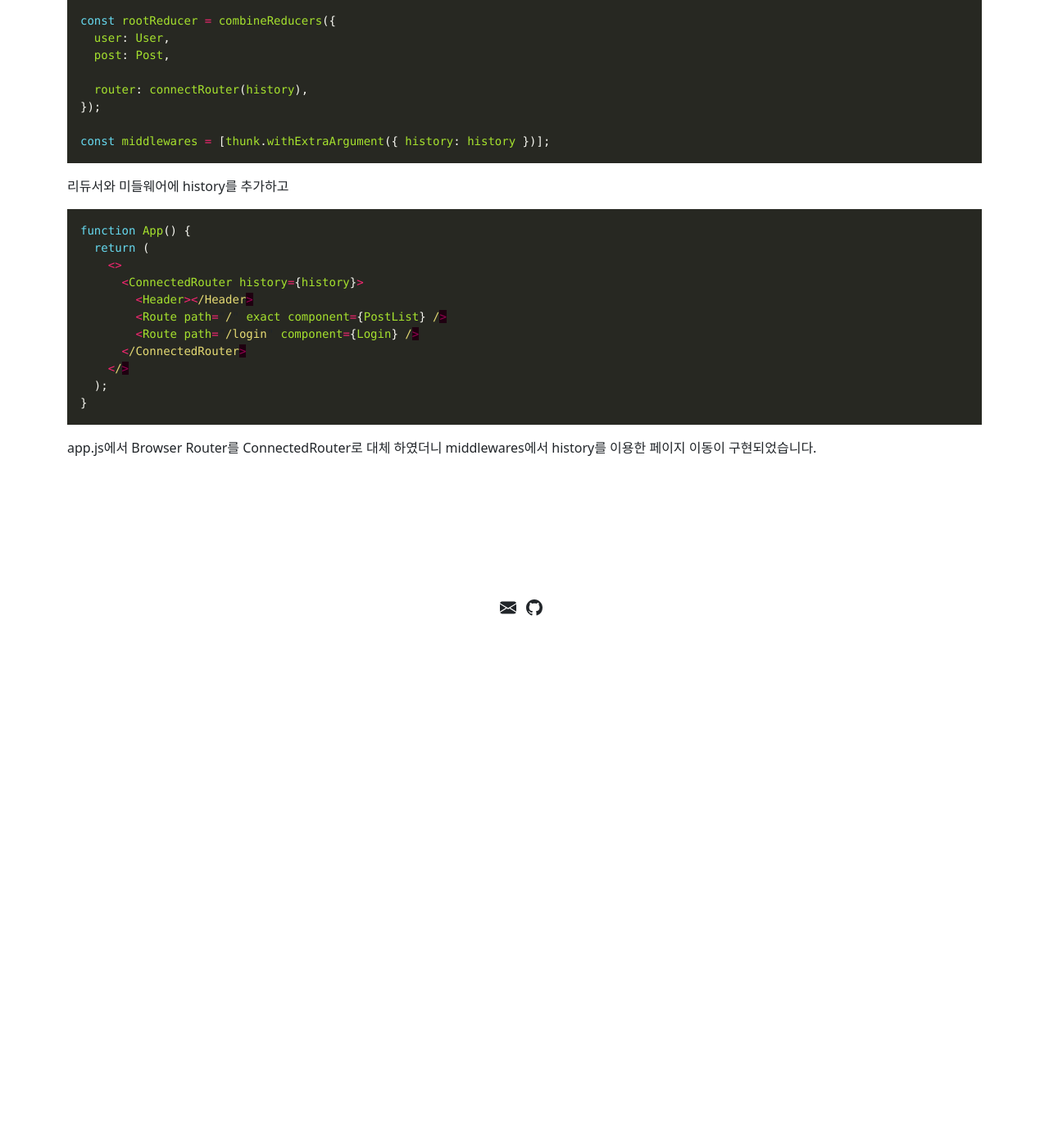
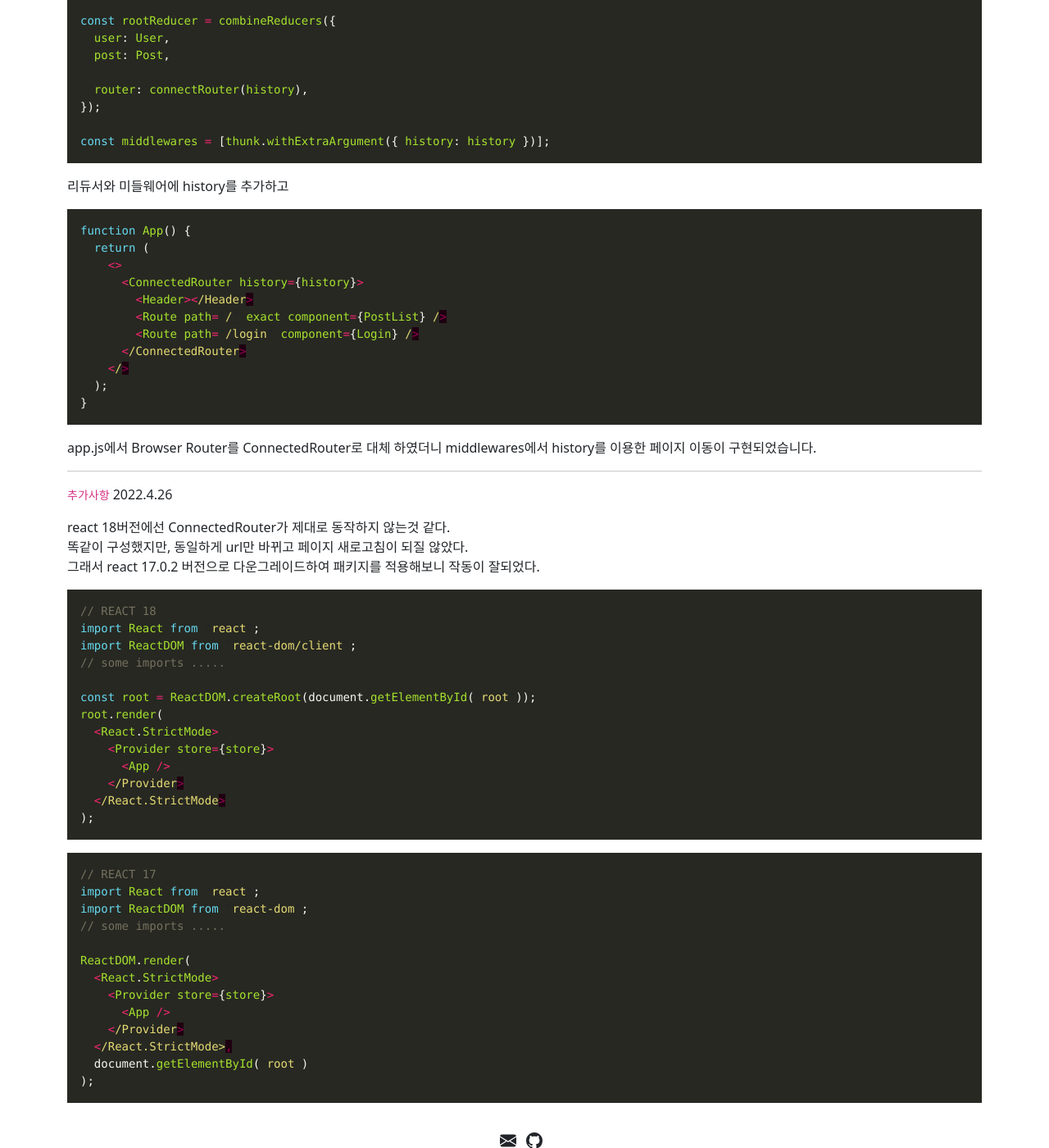
Before and after one commit to fomula91/fomula91.github.io, a Jekyll site: the page built from _posts/2022-4-20-TodayIdo.md, in a window 1280 px wide and 1400 px high, scrolled down 633 px. Shown: the whole window at 82% size. Built offline with Jekyll 4.4.1, drawn with Linux system fonts in a browser that asks for light colours; before the commit the page ends 1263 px from its top, so only the background shows below that.

Commit message:
update post

````diff
--- a/_posts/2022-4-20-TodayIdo.md
+++ b/_posts/2022-4-20-TodayIdo.md
@@ -55,3 +55,43 @@ function App() {
 
 app.js에서 Browser Router를 ConnectedRouter로 대체 하였더니
 middlewares에서 history를 이용한 페이지 이동이 구현되었습니다.
+
+---
+
+`추가사항` 2022.4.26
+
+react 18버전에선 ConnectedRouter가 제대로 동작하지 않는것 같다.
+똑같이 구성했지만, 동일하게 url만 바뀌고 페이지 새로고침이 되질 않았다.
+그래서 react 17.0.2 버전으로 다운그레이드하여 패키지를 적용해보니 작동이 잘되었다.
+
+```javascript
+// REACT 18
+import React from "react";
+import ReactDOM from "react-dom/client";
+// some imports .....
+
+const root = ReactDOM.createRoot(document.getElementById("root"));
+root.render(
+  <React.StrictMode>
+    <Provider store={store}>
+      <App />
+    </Provider>
+  </React.StrictMode>
+);
+```
+
+```javascript
+// REACT 17
+import React from "react";
+import ReactDOM from "react-dom";
+// some imports .....
+
+ReactDOM.render(
+  <React.StrictMode>
+    <Provider store={store}>
+      <App />
+    </Provider>
+  </React.StrictMode>,
+  document.getElementById("root")
+);
+```
````
